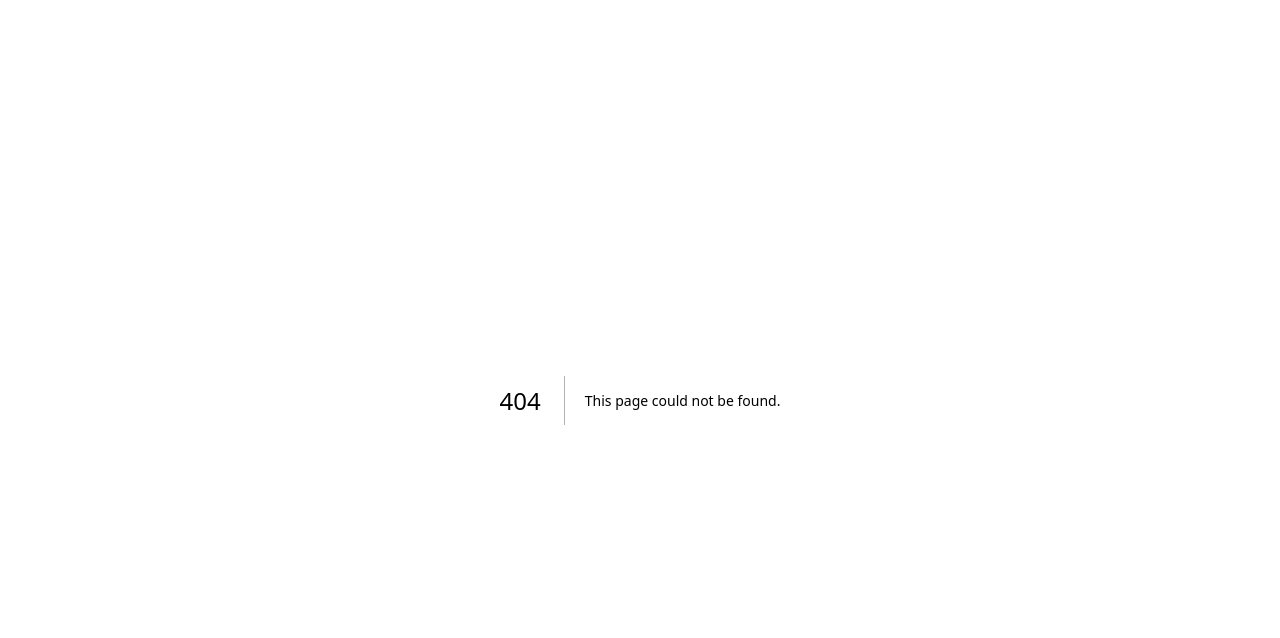
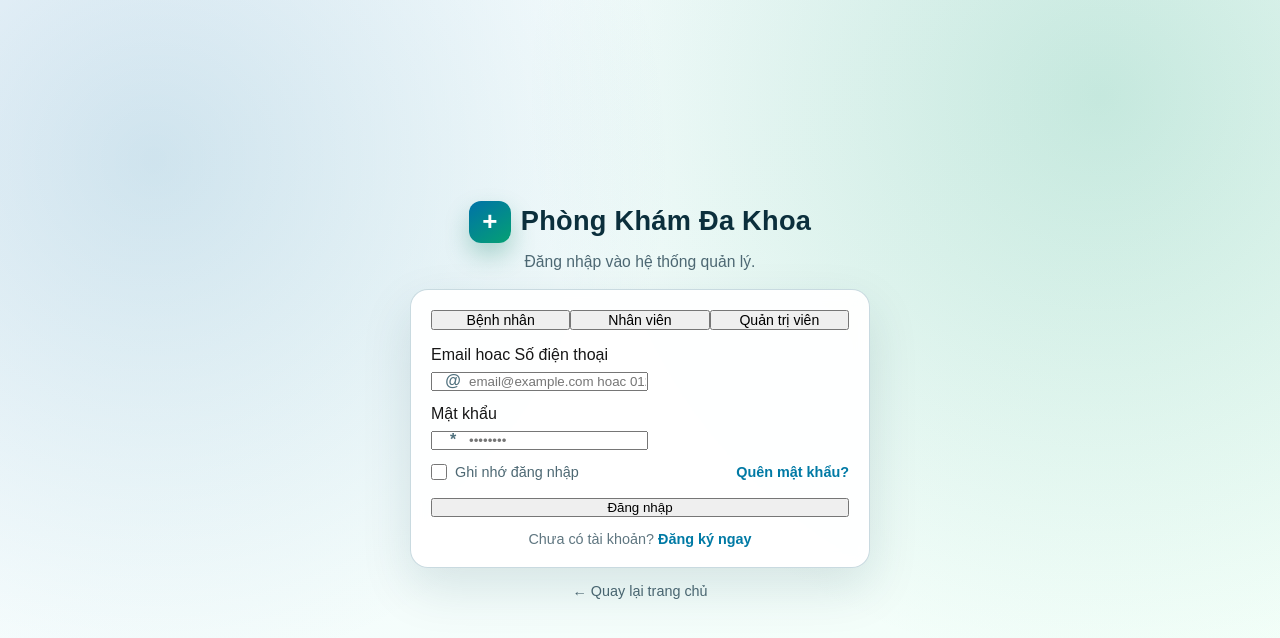
Before and after one commit to 22T1020552/khoaluantotnghiep1, a Next.js app in the folder Frontend/: page /signin in a window 1280 px wide. Before the commit this address had no page. Shown: the top 638 px of the page. Built offline with nearby package versions, Linux system fonts and the light colour scheme.

Commit message:
feat(auth): implement UI for sign-in, sign-up and forgot password pages

```diff
--- /dev/null
+++ b/Frontend/src/app/(auth)/forgotpassword/page.tsx
@@ -0,0 +1,5 @@
+import { ForgotPassword } from "@/features/auth/forgotpassword/forgotpassword";
+
+export default function ForgotPasswordPage() {
+  return <ForgotPassword />;
+}
--- /dev/null
+++ b/Frontend/src/app/(auth)/signin/page.tsx
@@ -0,0 +1,5 @@
+import { Login } from "@/features/auth/sign-in/sign-in-form";
+
+export default function SignInPage() {
+  return <Login />;
+}
--- /dev/null
+++ b/Frontend/src/app/(auth)/signup/page.tsx
@@ -0,0 +1,5 @@
+import { Register } from "@/features/auth/sign-up/sign-up-form";
+
+export default function RegisterPage() {
+  return <Register />;
+}
```
